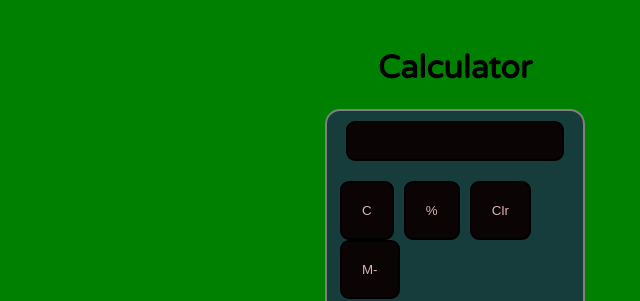
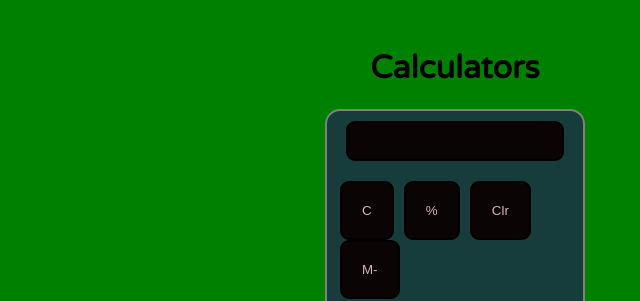
Before and after one commit to ASIMNEUPANE/calculator, a plain HTML site: page index.html in a window 1280 px wide. Shown: the top 301 px of the page, 193-833 px from the left. Drawn offline with Linux system fonts and the light colour scheme.

Commit message:
name change

```diff
--- a/index.html
+++ b/index.html
@@ -10,7 +10,7 @@ gi<!DOCTYPE html>
 
 </head>
 <body>
-    <h1 class="text-center">Calculator </h1>
+    <h1 class="text-center">Calculators</h1>
     <div class="container flex flex-col .items-center  mx-auto m-w-20">
         <div class="row">
             <input type="text" class="input">
```
